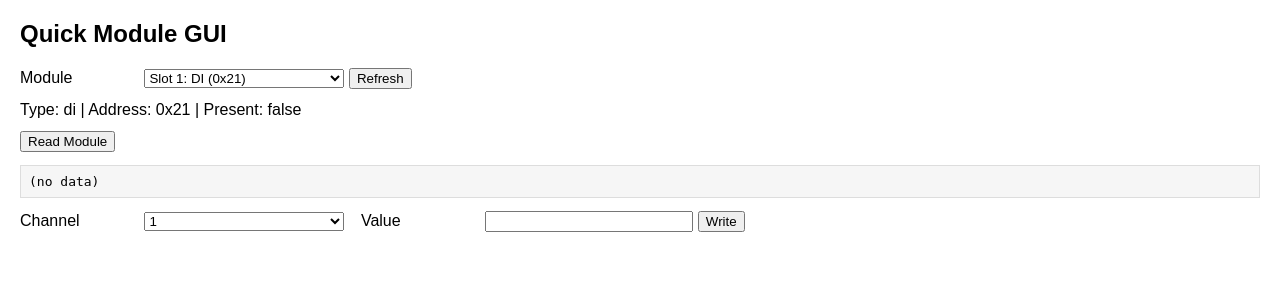
After one commit to pengels22/home_controller, a Flask app: page /ui/gui in a window 1280 px wide. The commit adds this page. Shown: the top 300 px of the page. Run offline with Flask 3, Linux system fonts and the light colour scheme.

Commit message:
Implement developer simulation mode and add GUI for module control

```diff
--- a/home_controller/server.py
+++ b/home_controller/server.py
@@ -66,7 +66,14 @@ app = Flask(
     static_folder=str(STATIC_DIR),
 )
 
+import sys
+
+# Backend instance. Support developer simulation mode via `-dev` flag
+DEV_MODE = ("-dev" in sys.argv) or os.getenv("HC_DEV", "0").lower() in ("1", "true", "yes")
 backend = HomeControllerBackend()
+if DEV_MODE:
+    dev_file = os.getenv("HC_DEV_FILE", None)
+    backend.enable_dev_mode(dev_file)
 
 
 # ------------------------------------------------------------
@@ -435,6 +442,102 @@ def head_status():
     )
 
 
+# ------------------------------------------------------------
+# GUI helpers API
+# ------------------------------------------------------------
+@app.get("/api/gui/modules")
+def api_gui_modules():
+    """Return ordered modules for GUI: head (if any) then slots 1..N.
+
+    Each entry includes slot number, id, type, name, address, present,
+    and channel counts for in/out so the UI can build controls.
+    """
+    mods = backend.list_modules()
+    # prefer head first if present
+    head = [m for m in mods if m.type == "head"]
+    others = [m for m in mods if m.type != "head"]
+    ordered = head + others
+
+    addrs, _err = _scan_i2c_addresses(I2C_BUS)
+    present = {f"0x{a:02x}" for a in addrs}
+
+    out = []
+    for i, m in enumerate(ordered, start=1):
+        mtype = m.type
+        if mtype == "di":
+            ch_in = 16
+            ch_out = 0
+        elif mtype == "do":
+            ch_in = 0
+            ch_out = 16
+        elif mtype == "aio":
+            ch_in = 8
+            ch_out = 8
+        else:
+            ch_in = 0
+            ch_out = 0
+
+        out.append(
+            {
+                "slot": i,
+                "id": m.id,
+                "type": mtype,
+                "name": m.name,
+                "address": m.address_hex,
+                "present": m.address_hex.lower() in present,
+                "channels_in": ch_in,
+                "channels_out": ch_out,
+            }
+        )
+
+    return jsonify(out)
+
+
+@app.post("/api/gui/action")
+def api_gui_action():
+    """Perform a GUI action: read or write a module channel.
+
+    Payload: { module_id, action: "read"|"write", channel: int, value }
+    """
+    data = request.get_json(force=True, silent=True) or {}
+    module_id = str(data.get("module_id", "")).strip()
+    action = str(data.get("action", "read")).strip().lower()
+
+    if not module_id:
+        return jsonify({"ok": False, "error": "module_id required"}), 400
+
+    if action == "read":
+        try:
+            res = backend.read_module(module_id)
+            return jsonify(res)
+        except Exception as e:
+            return jsonify({"ok": False, "error": str(e)}), 400
+
+    elif action == "write":
+        try:
+            channel = int(data.get("channel", -1))
+        except Exception:
+            return jsonify({"ok": False, "error": "invalid channel"}), 400
+
+        value = data.get("value")
+        try:
+            res = backend.write_module(module_id=module_id, channel=channel, value=value)
+            return jsonify(res)
+        except Exception as e:
+            return jsonify({"ok": False, "error": str(e)}), 400
+
+    else:
+        return jsonify({"ok": False, "error": "unknown action"}), 400
+
+
+# ------------------------------------------------------------
+# Simple GUI page
+# ------------------------------------------------------------
+@app.get("/ui/gui")
+def ui_gui():
+    return render_template("gui_panel.html")
+
+
 
 # ------------------------------------------------------------
 # Hat MCP23017 status (i2c0)
--- /dev/null
+++ b/home_controller/templates/gui_panel.html
@@ -0,0 +1,104 @@
+<!doctype html>
+<html>
+<head>
+  <meta charset="utf-8" />
+  <title>Home Controller - Quick GUI</title>
+  <style>
+    body { font-family: sans-serif; margin: 20px; }
+    .row { margin-bottom: 12px; }
+    label { display: inline-block; width: 120px; }
+    select, input { min-width: 200px; }
+    pre { background:#f6f6f6;padding:8px;border:1px solid #ddd }
+  </style>
+</head>
+<body>
+  <h2>Quick Module GUI</h2>
+  <div class="row">
+    <label>Module</label>
+    <select id="moduleSelect"></select>
+    <button id="refreshBtn">Refresh</button>
+  </div>
+
+  <div id="moduleInfo" class="row"></div>
+
+  <div id="readPane" class="row">
+    <button id="readBtn">Read Module</button>
+    <pre id="readOut">(no data)</pre>
+  </div>
+
+  <div id="writePane" class="row">
+    <label>Channel</label>
+    <select id="channelSelect"></select>
+    <label style="margin-left:12px">Value</label>
+    <input id="valueInput" />
+    <button id="writeBtn">Write</button>
+  </div>
+
+  <script>
+    async function fetchModules(){
+      const r = await fetch('/api/gui/modules');
+      const mods = await r.json();
+      const sel = document.getElementById('moduleSelect');
+      sel.innerHTML = '';
+      mods.forEach(m => {
+        const opt = document.createElement('option');
+        opt.value = m.id;
+        opt.text = `Slot ${m.slot}: ${m.type.toUpperCase()} ${m.name || ''} (${m.address})`;
+        sel.appendChild(opt);
+      });
+      if(mods.length) sel.selectedIndex = 0;
+      updateModuleInfo();
+    }
+
+    async function updateModuleInfo(){
+      const sel = document.getElementById('moduleSelect');
+      const id = sel.value; if(!id) return;
+      const r = await fetch('/api/gui/modules');
+      const mods = await r.json();
+      const m = mods.find(x=>x.id===id);
+      const info = document.getElementById('moduleInfo');
+      info.textContent = `Type: ${m.type} | Address: ${m.address} | Present: ${m.present}`;
+
+      // populate channels
+      const chSel = document.getElementById('channelSelect');
+      chSel.innerHTML = '';
+      const total = (m.channels_out || m.channels_in || 0);
+      for(let i=1;i<=total;i++){
+        const o = document.createElement('option'); o.value = i; o.text = i; chSel.appendChild(o);
+      }
+
+      const val = document.getElementById('valueInput');
+      if(m.type==='do') val.value = '1';
+      else if(m.type==='aio') val.value = '12.0';
+      else val.value = '';
+    }
+
+    async function readModule(){
+      const id = document.getElementById('moduleSelect').value;
+      const r = await fetch(`/api/gui/action`, {method:'POST', headers:{'Content-Type':'application/json'}, body: JSON.stringify({module_id:id, action:'read'})});
+      const j = await r.json();
+      document.getElementById('readOut').textContent = JSON.stringify(j, null, 2);
+    }
+
+    async function writeModule(){
+      const id = document.getElementById('moduleSelect').value;
+      const ch = parseInt(document.getElementById('channelSelect').value,10);
+      const val = document.getElementById('valueInput').value;
+      // try to coerce numeric
+      const payload = { module_id: id, action: 'write', channel: ch, value: (isNaN(Number(val))? val : Number(val)) };
+      const r = await fetch(`/api/gui/action`, {method:'POST', headers:{'Content-Type':'application/json'}, body: JSON.stringify(payload)});
+      const j = await r.json();
+      document.getElementById('readOut').textContent = JSON.stringify(j, null, 2);
+      // refresh info
+      await fetchModules();
+    }
+
+    document.getElementById('refreshBtn').addEventListener('click', fetchModules);
+    document.getElementById('moduleSelect').addEventListener('change', updateModuleInfo);
+    document.getElementById('readBtn').addEventListener('click', readModule);
+    document.getElementById('writeBtn').addEventListener('click', writeModule);
+
+    fetchModules();
+  </script>
+</body>
+</html>
--- a/home_controller/templates/index.html
+++ b/home_controller/templates/index.html
@@ -16,6 +16,7 @@
     <div class="topbar-right">
       <div id="status" class="status-pill">Loading…</div>
       <a class="btn-link" href="/ui/add">+ Add Module</a>
+      <a class="btn-link" href="/ui/gui">GUI Panel</a>
       <button class="btn-link" id="test_btn" onclick="toggleTest()">Test</button>
 
     </div>
```
Also changed, not shown: home_controller/config/dev_i2c.json (added, +14 -0 lines), home_controller/core/backend.py (+204 -1 lines).
